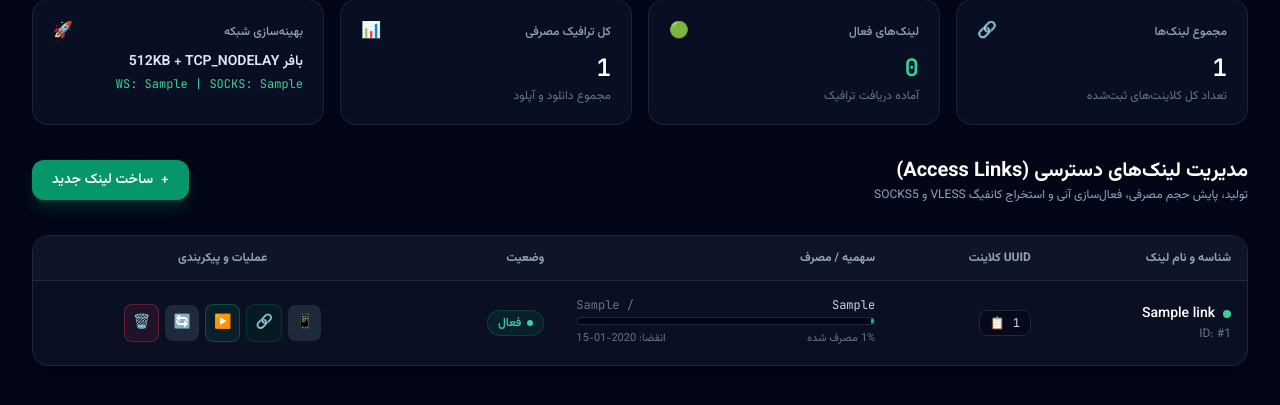
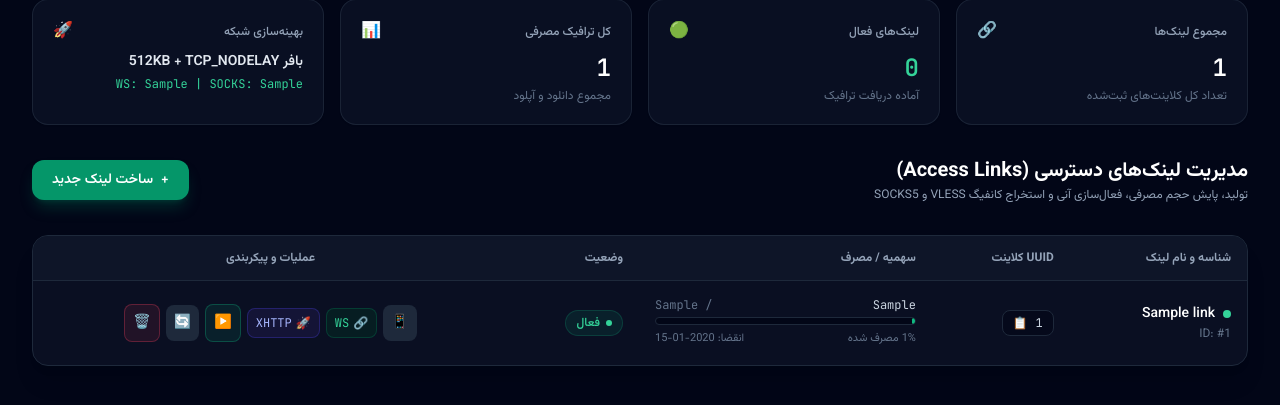
Before and after one commit to 4640244835a-maker/rvg-gateway, a FastAPI app: template templates/dashboard.html in a window 1280 px wide. Shown: the part 98-503 px from the top of the page. Run offline with FastAPI, Linux system fonts and the light colour scheme; the template is opened without the code that fills it: most values are stand-ins (such as "Sample title", 1, 10 or a date in 2020); some libraries are stand-ins or nearby versions.

```diff
--- a/templates/dashboard.html
+++ b/templates/dashboard.html
@@ -227,17 +227,26 @@
               <td class="py-4 px-4">
                 <div class="flex items-center justify-center gap-1.5">
                   <!-- QR Code Button -->
-                  <button onclick="showQrModal('{{ link.name }}', '{{ link.vless_url }}', '{{ link.socks5_url }}')"
+                  <button onclick="showQrModal('{{ link.name }}', '{{ link.uuid }}', '{{ link.vless_url }}', '{{ link.vless_xhttp_url }}', '{{ link.socks5_url }}')"
                           class="p-2 rounded-lg bg-slate-800 hover:bg-slate-700 text-slate-300 hover:text-white transition"
                           title="نمایش QR Code و کانفیگ">
                     📱
                   </button>
 
-                  <!-- Copy VLESS Link -->
-                  <button onclick="copyVlessLink('{{ link.vless_url }}')"
-                          class="p-2 rounded-lg bg-emerald-950/40 hover:bg-emerald-900/60 text-emerald-400 border border-emerald-800/40 transition"
-                          title="کپی لینک VLESS">
-                    🔗
+                  <!-- Copy VLESS WebSocket Link -->
+                  <button onclick="copyVlessDirect('{{ link.uuid }}', '{{ link.name }}', 'ws')"
+                          class="px-2 py-1.5 rounded-lg bg-emerald-950/50 hover:bg-emerald-900/70 text-emerald-400 border border-emerald-800/50 transition text-xs font-mono font-medium flex items-center gap-1"
+                          title="کپی لینک VLESS over WebSocket">
+                    <span>🔗</span>
+                    <span>WS</span>
+                  </button>
+
+                  <!-- Copy VLESS XHTTP Link -->
+                  <button onclick="copyVlessDirect('{{ link.uuid }}', '{{ link.name }}', 'xhttp')"
+                          class="px-2 py-1.5 rounded-lg bg-indigo-950/50 hover:bg-indigo-900/70 text-indigo-300 border border-indigo-800/50 transition text-xs font-mono font-medium flex items-center gap-1"
+                          title="کپی لینک VLESS over XHTTP (SplitHTTP)">
+                    <span>🚀</span>
+                    <span>XHTTP</span>
                   </button>
 
                   <!-- Toggle Active Status -->
@@ -344,27 +353,53 @@
       <!-- QR Code Canvas Container -->
       <div class="flex justify-center p-4 bg-white rounded-2xl shadow-inner my-2 w-fit mx-auto" id="qrcode-container"></div>
 
-      <!-- Live Domain & Port Customizer -->
+      <!-- Transport Mode Selector (WS vs XHTTP) -->
+      <div class="flex items-center justify-center gap-2 p-1 bg-slate-950 rounded-xl border border-slate-800">
+        <button id="wsTransportBtn" type="button" onclick="setTransport('ws')"
+                class="flex-1 py-1.5 px-3 rounded-lg text-xs font-medium transition bg-emerald-600 text-white shadow-sm flex items-center justify-center gap-1.5">
+          <span>⚡</span>
+          <span>WebSocket (ws)</span>
+        </button>
+        <button id="xhttpTransportBtn" type="button" onclick="setTransport('xhttp')"
+                class="flex-1 py-1.5 px-3 rounded-lg text-xs font-medium transition text-slate-400 hover:text-white flex items-center justify-center gap-1.5">
+          <span>🚀</span>
+          <span>XHTTP (SplitHTTP)</span>
+        </button>
+      </div>
+
+      <!-- Live Domain, Port & Path Customizer -->
       <div class="bg-slate-950/80 border border-slate-800 rounded-xl p-3 space-y-2">
         <div class="flex items-center justify-between text-xs text-slate-300">
           <span class="font-medium flex items-center gap-1.5">
             <span>🌐</span>
-            <span>دامنه اتصال کلاینت (Railway / Custom Domain):</span>
+            <span>تنظیمات دامنه و مسیر (Railway / Custom CDN):</span>
           </span>
           <button type="button" onclick="resetToAutoDomain()" class="text-emerald-400 hover:underline text-[11px]">
             ⚡ استفاده از دامنه فعلی
           </button>
         </div>
-        <div class="flex gap-2">
-          <input id="modalDomainInput" type="text" placeholder="aliyyyy-production.up.railway.app"
-                 class="flex-1 bg-slate-900 border border-slate-700 rounded-lg px-3 py-1.5 text-xs text-white font-mono focus:outline-none focus:border-emerald-500"
-                 oninput="onModalDomainInputChanged()">
-          <input id="modalPortInput" type="number" placeholder="443" value="443"
-                 class="w-20 bg-slate-900 border border-slate-700 rounded-lg px-2 py-1.5 text-xs text-white font-mono text-center focus:outline-none focus:border-emerald-500"
-                 oninput="onModalDomainInputChanged()">
+        <div class="grid grid-cols-12 gap-2">
+          <div class="col-span-6">
+            <label class="block text-[10px] text-slate-400 mb-0.5">دامنه (Host / SNI):</label>
+            <input id="modalDomainInput" type="text" placeholder="example.up.railway.app"
+                   class="w-full bg-slate-900 border border-slate-700 rounded-lg px-2.5 py-1.5 text-xs text-white font-mono focus:outline-none focus:border-emerald-500"
+                   oninput="onModalInputsChanged()">
+          </div>
+          <div class="col-span-3">
+            <label class="block text-[10px] text-slate-400 mb-0.5">پورت:</label>
+            <input id="modalPortInput" type="number" placeholder="443" value="443"
+                   class="w-full bg-slate-900 border border-slate-700 rounded-lg px-2 py-1.5 text-xs text-white font-mono text-center focus:outline-none focus:border-emerald-500"
+                   oninput="onModalInputsChanged()">
+          </div>
+          <div class="col-span-3">
+            <label class="block text-[10px] text-slate-400 mb-0.5">مسیر (Path):</label>
+            <input id="modalPathInput" type="text" placeholder="/vless" value="/vless"
+                   class="w-full bg-slate-900 border border-slate-700 rounded-lg px-2 py-1.5 text-xs text-white font-mono text-center focus:outline-none focus:border-emerald-500"
+                   oninput="onModalInputsChanged()">
+          </div>
         </div>
-        <p class="text-[11px] text-slate-500">
-          با تغییر دامنه یا پورت در کادرهای بالا، لینک VLESS و بارکد QR فوراً و به صورت زنده به‌روزرسانی می‌شوند.
+        <p class="text-[11px] text-slate-400 leading-relaxed">
+          💡 پارامترهای <code class="text-emerald-400">host</code>، <code class="text-emerald-400">sni</code>، <code class="text-emerald-400">path</code> و <code class="text-emerald-400">alpn</code> طبق استانداردهای نسخه‌های جدید V2Ray/Xray به طور خودکار تنظیم شده‌اند تا ترافیک به راحتی از پروکسی ریورس Railway عبور کند.
         </p>
       </div>
 
@@ -372,8 +407,8 @@
       <div class="space-y-3 pt-1">
         <div>
           <div class="flex items-center justify-between text-xs text-slate-400 mb-1">
-            <span>لینک مستقیم VLESS (WebSocket + TLS):</span>
-            <button onclick="copyFromInput('vlessInput')" class="text-emerald-400 hover:underline">کپی لینک</button>
+            <span id="vlessLabel">لینک VLESS (WebSocket + TLS):</span>
+            <button onclick="copyFromInput('vlessInput')" class="text-emerald-400 hover:underline">کپی لینک VLESS</button>
           </div>
           <input id="vlessInput" readonly class="w-full bg-slate-950 border border-slate-800 rounded-xl px-3 py-2 text-xs font-mono text-slate-300">
         </div>
@@ -402,6 +437,7 @@
     // Server config values passed from backend
     const serverPublicDomain = "{{ public_domain }}";
     const serverPublicPort = "{{ public_port }}";
+    const defaultWsPath = "{{ ws_path }}";
 
     // Auto-detect browser hostname if deployed on a live domain (like Railway)
     function getDetectedDomain() {
@@ -420,6 +456,10 @@
       return serverPublicPort || '443';
     }
 
+    function getDetectedPath() {
+      return defaultWsPath || '/vless';
+    }
+
     // Initialize header badge if running on live domain
     document.addEventListener('DOMContentLoaded', () => {
       const badge = document.getElementById('headerDomainBadge');
@@ -428,35 +468,50 @@
       }
     });
 
-    function transformUrlDomain(rawUrl, targetDomain, targetPort) {
-      if (!rawUrl) return '';
-      const domain = targetDomain || getDetectedDomain();
-      const port = targetPort || getDetectedPort();
+    // Universal VLESS URL builder compliant with latest Xray / Sing-box / V2Ray client specifications
+    function constructVlessUrl(uuid, name, domain, port, transport, path) {
+      if (!uuid) return '';
       const isTLS = (port === '443' || domain.includes('railway.app') || window.location.protocol === 'https:');
       const security = isTLS ? 'tls' : 'none';
+      const cleanPath = path ? (path.startsWith('/') ? path : '/' + path) : '/vless';
+      const encodedPath = encodeURIComponent(cleanPath);
+      const encodedName = encodeURIComponent(name || 'RVG-User');
 
-      // Replace user@host:port
-      let updated = rawUrl.replace(/@([^:/?#]+):(\d+)/, `@${domain}:${port}`);
+      let params = [
+        `type=${transport}`,
+        `security=${security}`
+      ];
+      if (isTLS) {
+        params.push(`sni=${domain}`);
+      }
+      params.push(`host=${domain}`);
+      params.push(`path=${encodedPath}`);
 
-      // If VLESS url, ensure SNI and security
-      if (updated.startsWith('vless://')) {
-        updated = updated.replace(/security=[^&]*/, `security=${security}`);
+      if (transport === 'xhttp') {
+        params.push('mode=auto');
+      } else if (transport === 'ws') {
         if (isTLS) {
-          if (updated.includes('&sni=')) {
-            updated = updated.replace(/&sni=[^&]*/, `&sni=${domain}`);
-          } else {
-            updated = updated.replace(/\?type=ws/, `?type=ws&sni=${domain}`);
-          }
-        } else {
-          updated = updated.replace(/&sni=[^&]*/, '');
+          params.push('alpn=http%2F1.1');
         }
       }
-      return updated;
+      params.push('fp=chrome');
+
+      return `vless://${uuid}@${domain}:${port}?${params.join('&')}#${encodedName}`;
     }
 
-    function copyVlessLink(rawVlessUrl) {
-      const transformed = transformUrlDomain(rawVlessUrl);
-      copyText(transformed, 'لینک VLESS با دامنه سرور کپی شد!');
+    function constructSocks5Url(uuid, name, domain, port) {
+      if (!uuid) return '';
+      const encodedName = encodeURIComponent(name || 'RVG-User');
+      return `socks5://${uuid}@${domain}:${port}#${encodedName}`;
+    }
+
+    function copyVlessDirect(uuid, name, transport) {
+      const domain = getDetectedDomain();
+      const port = getDetectedPort();
+      const path = getDetectedPath();
+      const url = constructVlessUrl(uuid, name, domain, port, transport, path);
+      const label = transport === 'xhttp' ? 'XHTTP' : 'WebSocket';
+      copyText(url, `لینک VLESS (${label}) کپی شد!`);
     }
 
     function showToast(msg) {
@@ -488,8 +543,27 @@
     }
 
     let qrInstance = null;
-    let currentRawVlessUrl = '';
-    let currentRawSocksUrl = '';
+    let currentModalUuid = '';
+    let currentModalName = '';
+    let currentTransport = 'ws'; // 'ws' or 'xhttp'
+
+    function setTransport(transport) {
+      currentTransport = transport;
+      const wsBtn = document.getElementById('wsTransportBtn');
+      const xhttpBtn = document.getElementById('xhttpTransportBtn');
+      const label = document.getElementById('vlessLabel');
+
+      if (transport === 'ws') {
+        wsBtn.className = 'flex-1 py-1.5 px-3 rounded-lg text-xs font-medium transition bg-emerald-600 text-white shadow-sm flex items-center justify-center gap-1.5';
+        xhttpBtn.className = 'flex-1 py-1.5 px-3 rounded-lg text-xs font-medium transition text-slate-400 hover:text-white flex items-center justify-center gap-1.5';
+        if (label) label.innerText = 'لینک VLESS (WebSocket + TLS):';
+      } else {
+        xhttpBtn.className = 'flex-1 py-1.5 px-3 rounded-lg text-xs font-medium transition bg-indigo-600 text-white shadow-sm flex items-center justify-center gap-1.5';
+        wsBtn.className = 'flex-1 py-1.5 px-3 rounded-lg text-xs font-medium transition text-slate-400 hover:text-white flex items-center justify-center gap-1.5';
+        if (label) label.innerText = 'لینک VLESS (XHTTP / SplitHTTP + TLS):';
+      }
+      updateModalOutputs();
+    }
 
     function renderQr(text) {
       const container = document.getElementById('qrcode-container');
@@ -507,11 +581,14 @@
     function updateModalOutputs() {
       const domainInput = document.getElementById('modalDomainInput');
       const portInput = document.getElementById('modalPortInput');
+      const pathInput = document.getElementById('modalPathInput');
+
       const domain = domainInput.value.trim() || getDetectedDomain();
       const port = portInput.value.trim() || getDetectedPort();
+      const path = pathInput.value.trim() || getDetectedPath();
 
-      const finalVless = transformUrlDomain(currentRawVlessUrl, domain, port);
-      const finalSocks = transformUrlDomain(currentRawSocksUrl, domain, port === '443' ? '1080' : port);
+      const finalVless = constructVlessUrl(currentModalUuid, currentModalName, domain, port, currentTransport, path);
+      const finalSocks = constructSocks5Url(currentModalUuid, currentModalName, domain, '1080');
 
       document.getElementById('vlessInput').value = finalVless;
       document.getElementById('socksInput').value = finalSocks;
@@ -519,26 +596,28 @@
       renderQr(finalVless);
     }
 
-    function onModalDomainInputChanged() {
+    function onModalInputsChanged() {
       updateModalOutputs();
     }
 
     function resetToAutoDomain() {
       document.getElementById('modalDomainInput').value = getDetectedDomain();
       document.getElementById('modalPortInput').value = getDetectedPort();
+      document.getElementById('modalPathInput').value = getDetectedPath();
       updateModalOutputs();
     }
 
-    function showQrModal(name, vlessUrl, socks5Url) {
+    function showQrModal(name, uuid, vlessWsUrl, vlessXhttpUrl, socks5Url) {
       document.getElementById('qrModalTitle').innerText = name;
-      currentRawVlessUrl = vlessUrl;
-      currentRawSocksUrl = socks5Url;
+      currentModalName = name;
+      currentModalUuid = uuid;
 
-      // Prefill domain inputs with current detected Railway or public domain
+      // Prefill domain & path inputs with current detected Railway or public domain
       document.getElementById('modalDomainInput').value = getDetectedDomain();
       document.getElementById('modalPortInput').value = getDetectedPort();
+      document.getElementById('modalPathInput').value = getDetectedPath();
 
-      updateModalOutputs();
+      setTransport('ws');
       document.getElementById('qrModal').classList.remove('hidden');
     }
 
```
